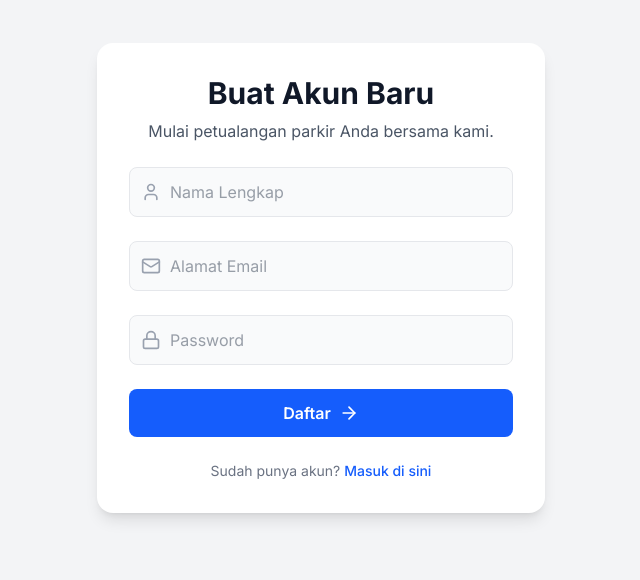
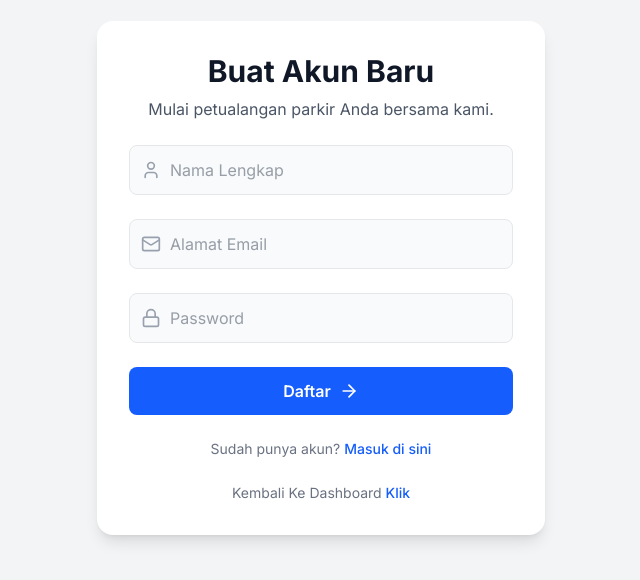
Before and after one commit to Affsyamf/web_parkir, a Next.js app: page /register in a window 1280 px wide. Shown: the part 122-702 px from the top of the page, without its empty margins (319-959 px from the left). Built offline with nearby package versions, Linux system fonts and the light colour scheme.

Commit message:
perbaikan register

```diff
--- a/src/app/register/page.jsx
+++ b/src/app/register/page.jsx
@@ -141,6 +141,12 @@ export default function RegisterPage() {
             Masuk di sini
           </Link>
         </p>
+        <p className="text-sm text-center text-gray-500">
+          Kembali Ke Dashboard{' '}
+          <Link href="/" className="font-medium text-blue-600 hover:underline">
+            Klik
+          </Link>
+        </p>
       </motion.div>
     </div>
   );
```
